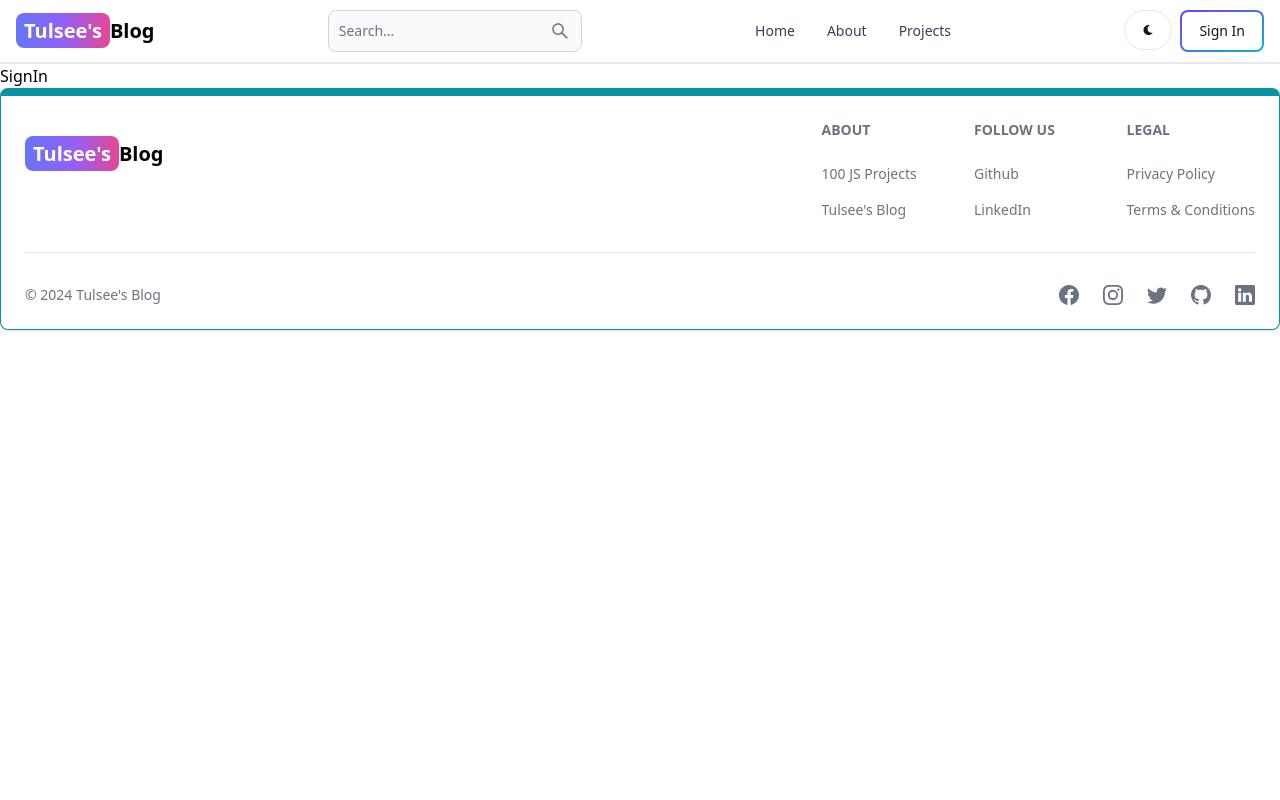
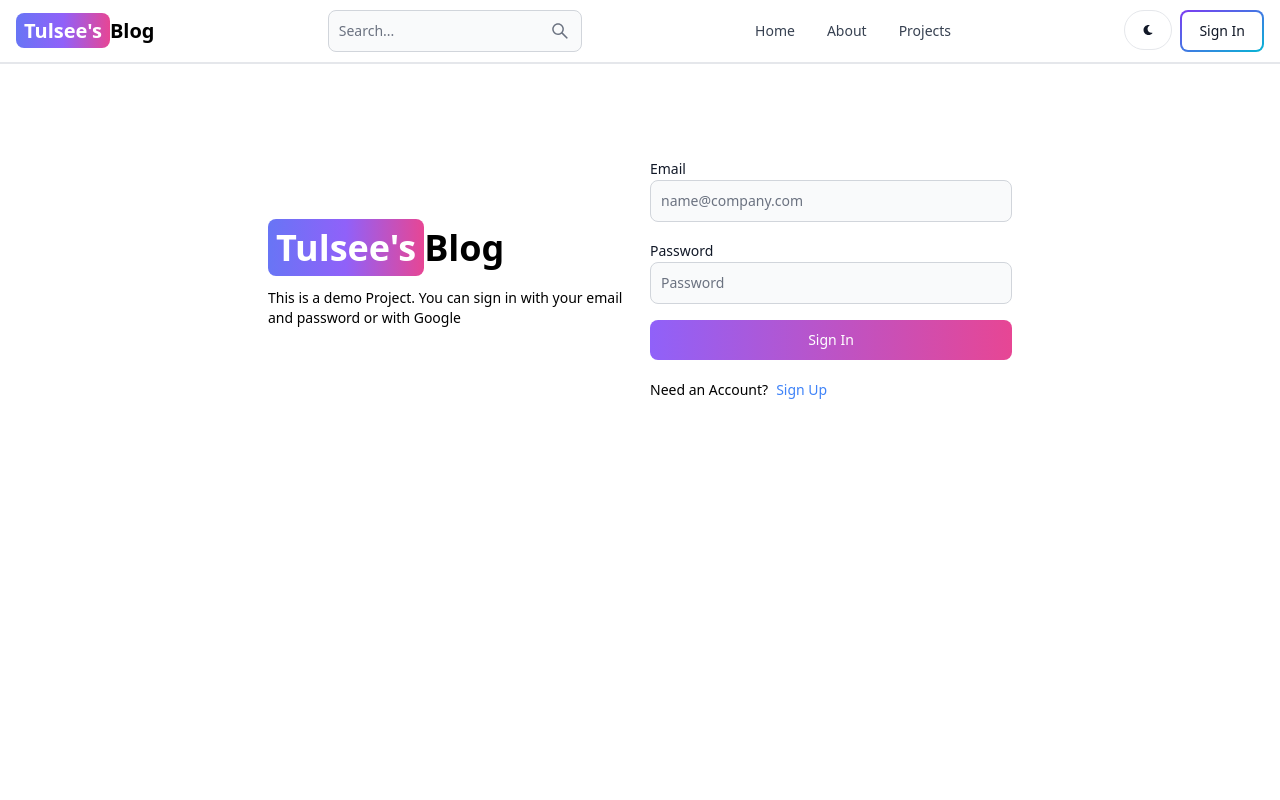
Before and after one commit to Tulsee/Blog-website, a React (Vite) app in the folder client/: page /sign-in in a window 1280 px wide. Shown: the top 800 px of the page. Built offline with nearby package versions, Linux system fonts and the light colour scheme.

Commit message:
complete sign in functionality

```diff
--- a/client/src/pages/SignIn.jsx
+++ b/client/src/pages/SignIn.jsx
@@ -1,5 +1,116 @@
+import { Alert, Button, Label, Spinner, TextInput } from "flowbite-react";
+import { useState } from "react";
+import { Link, useNavigate } from "react-router-dom";
+
 const SignIn = () => {
-  return <div>SignIn</div>;
+  const [formData, setFormData] = useState({});
+  const [loading, setLoading] = useState(false);
+  const [errorMessage, setErrorMessage] = useState(null);
+
+  const navigate = useNavigate();
+
+  const handleChange = (e) => {
+    setFormData({ ...formData, [e.target.id]: e.target.value.trim() });
+  };
+
+  const handleSubmit = async (e) => {
+    e.preventDefault();
+    if (!formData.email || !formData.password) {
+      return setErrorMessage("Please filled up all the fields");
+    }
+    try {
+      setLoading(true);
+      setErrorMessage(null);
+      const response = await fetch("/api/auth/signin", {
+        method: "POST",
+        headers: {
+          "Content-Type": "application/json",
+        },
+        body: JSON.stringify(formData),
+      });
+      const data = await response.json();
+      if (data.success === false) {
+        setLoading(false);
+        return setErrorMessage(data.message);
+      }
+      setLoading(false);
+      if (response.ok) {
+        navigate("/");
+      }
+    } catch (error) {
+      setErrorMessage(error.message);
+      setLoading(false);
+    }
+  };
+  return (
+    <div className="min-h-screen mt-20">
+      <div className="flex p-3 max-w-3xl mx-auto flex-col md:flex-row md:items-center gap-5">
+        {/* left side div */}
+        <div className="flex-1">
+          <Link to="/" className="font-bold dark:text-white text-4xl">
+            <span className="px-2 py-1 bg-gradient-to-r from-indigo-500 via-purple-500 to-pink-500 rounded-lg text-white">
+              Tulsee&apos;s
+            </span>
+            Blog
+          </Link>
+          <p className="text-sm mt-5">
+            This is a demo Project. You can sign in with your email and password
+            or with Google
+          </p>
+        </div>
+        {/* right side div */}
+        <div className="flex-1">
+          <form className="flex flex-col gap-4" onSubmit={handleSubmit}>
+            <div>
+              <Label value="Email" />
+              <TextInput
+                type="email"
+                placeholder="name@company.com"
+                id="email"
+                onChange={handleChange}
+              />
+            </div>
+            <div>
+              <Label value="Password" />
+              <TextInput
+                type="password"
+                placeholder="Password"
+                id="password"
+                onChange={handleChange}
+              />
+            </div>
+            <Button
+              gradientDuoTone="purpleToPink"
+              type="submit"
+              disabled={loading}
+            >
+              {loading ? (
+                <>
+                  <Spinner size="sm" />
+                  <span className="pl-3">Loading...</span>
+                </>
+              ) : (
+                "Sign In"
+              )}
+            </Button>
+          </form>
+          <div className="flex gap-2 text-sm mt-5">
+            <span>Need an Account?</span>
+            <Link to="/sign-up" className="text-blue-500">
+              Sign Up
+            </Link>
+          </div>
+          {errorMessage && (
+            <Alert className="mt-5" color="failure">
+              {errorMessage}
+            </Alert>
+          )}
+        </div>
+      </div>
+    </div>
+  );
 };
 
 export default SignIn;
+
+// 2:21:04
--- a/client/src/pages/SignUp.jsx
+++ b/client/src/pages/SignUp.jsx
@@ -12,7 +12,6 @@ const SignUp = () => {
   const handleChange = (e) => {
     setFormData({ ...formData, [e.target.id]: e.target.value.trim() });
   };
-  console.log(formData);
 
   const handleSubmit = async (e) => {
     e.preventDefault();
@@ -36,7 +35,7 @@ const SignUp = () => {
       }
       setLoading(false);
       if (response.ok) {
-        navigate("/");
+        navigate("/sign-in");
       }
     } catch (error) {
       setErrorMessage(error.message);
```
